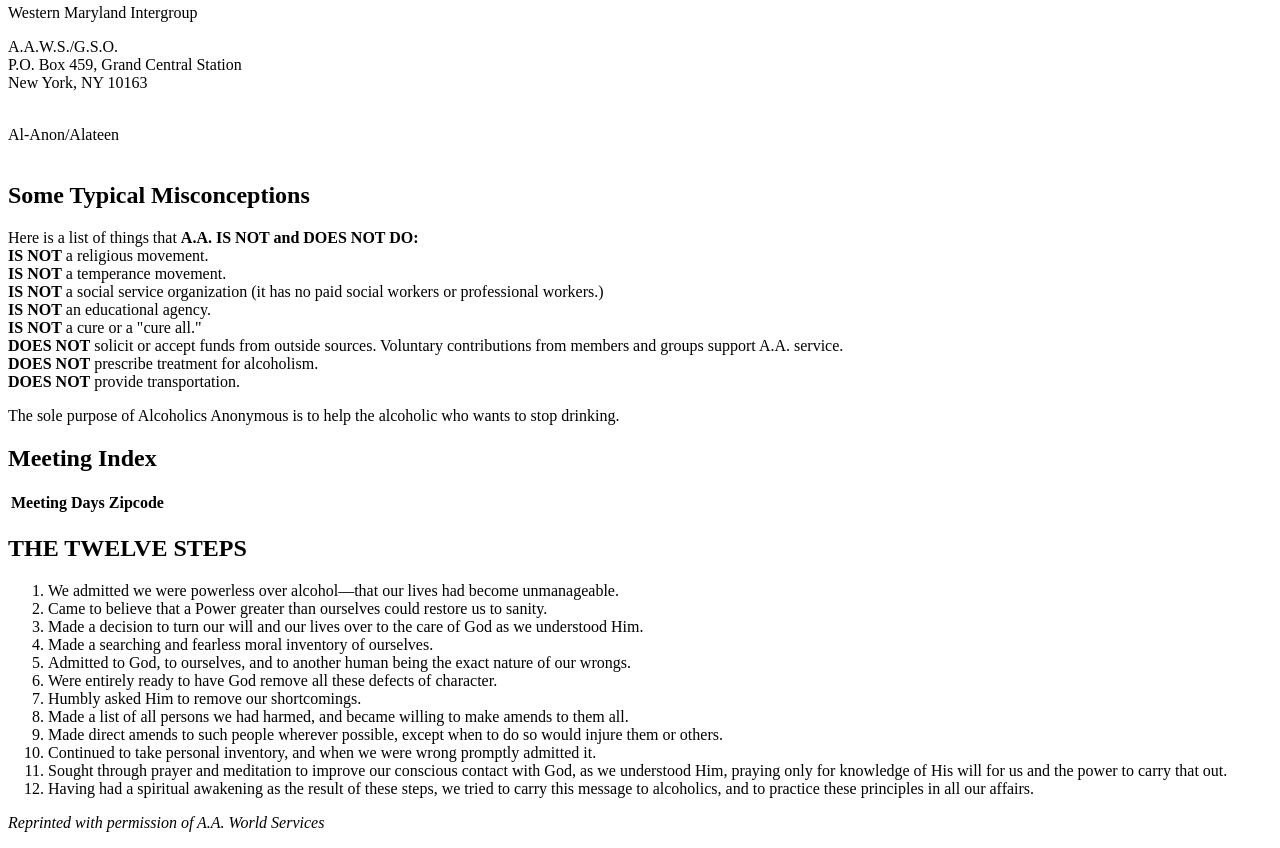
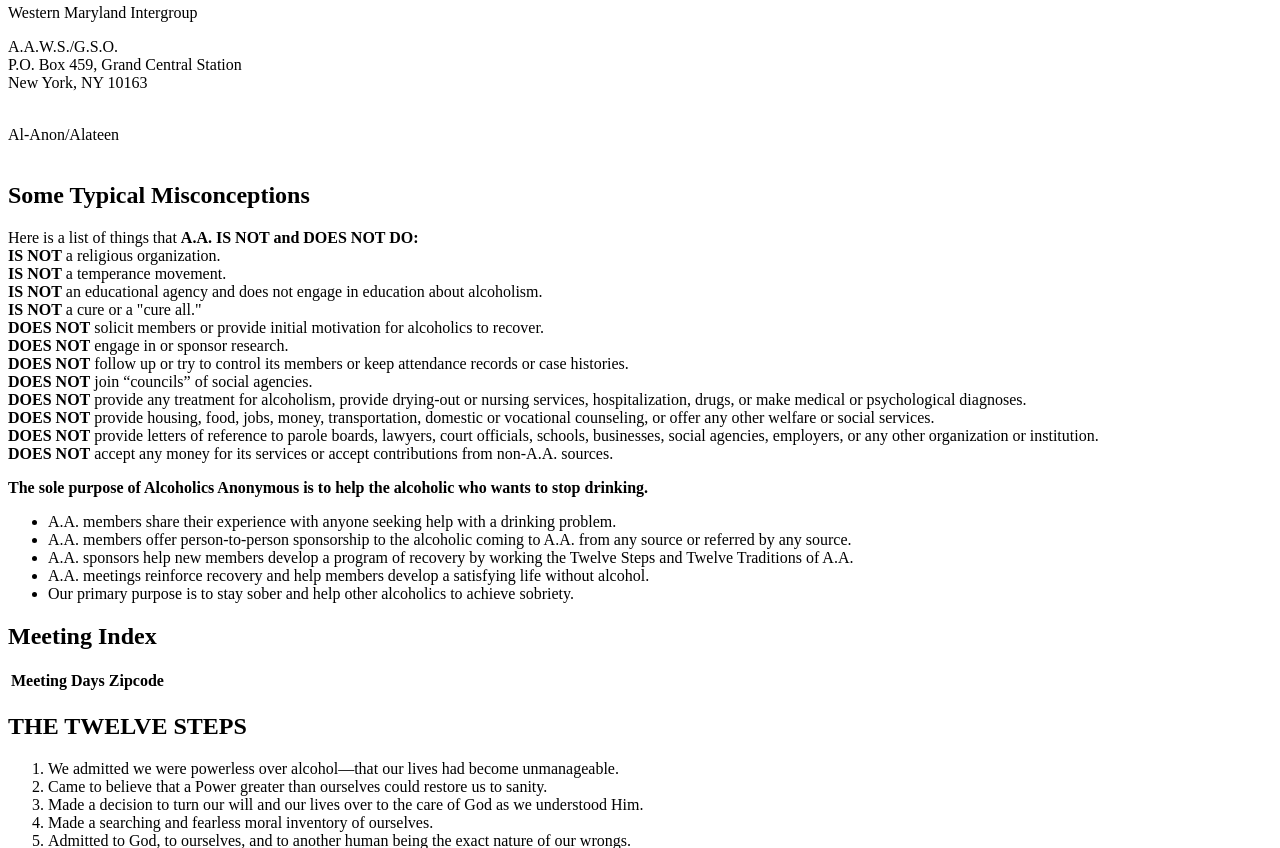
Before and after one commit to justquick/pdf12step, a Flask app: template pdf12step/templates/layout.html in a window 1280 px wide. Shown: the part 1009-1857 px from the top of the page. Run offline with Flask 2, Linux system fonts and the light colour scheme; the template is opened without the code that fills it, so the values that code supplies are empty.

Commit message:
misconceptions update

```diff
--- a/pdf12step/templates/includes/sections/misc.html
+++ b/pdf12step/templates/includes/sections/misc.html
@@ -1,19 +1,27 @@
 <h2>Some Typical Misconceptions</h2>
 <p>
 Here is a list of things that <b>A.A. IS NOT and DOES NOT DO:</b><br/>
-<b>IS NOT</b> a religious movement.<br/>
+<b>IS NOT</b> a religious organization.<br/>
 <b>IS NOT</b> a temperance movement.<br/>
-<b>IS NOT</b> a social service organization (it has no paid social workers or professional workers.)<br/>
-<b>IS NOT</b> an educational agency.<br/>
+<b>IS NOT</b> an educational agency and does not engage in education about alcoholism.<br/>
 <b>IS NOT</b> a cure or a "cure all."<br/>
-<b>DOES NOT</b> solicit or accept funds from
-outside sources. Voluntary contributions from
-members and groups support A.A. service.<br/>
-<b>DOES NOT</b> prescribe treatment for alcoholism.<br/>
-<b>DOES NOT</b> provide transportation.<br/>
+
+<b>DOES NOT</b> solicit members or provide initial motivation for alcoholics to recover.<br/>
+<b>DOES NOT</b> engage in or sponsor research.<br/>
+<b>DOES NOT</b> follow up or try to control its members or keep attendance records or case histories.<br/>
+<b>DOES NOT</b> join “councils” of social agencies.<br/>
+<b>DOES NOT</b> provide any treatment for alcoholism, provide drying-out or nursing services, hospitalization, drugs, or make medical or psychological diagnoses.<br/>
+<b>DOES NOT</b> provide housing, food, jobs, money, transportation, domestic or vocational counseling, or offer any other welfare or social services.<br/>
+<b>DOES NOT</b>  provide letters of reference to parole boards, lawyers, court officials, schools, businesses, social agencies, employers, or any other organization or institution.<br/>
+<b>DOES NOT</b> accept any money for its services or accept contributions from non-A.A. sources.<br/>
 
 <p>
-The sole purpose of Alcoholics Anonymous is
-to help the alcoholic who wants to stop
-drinking.
+<b>The sole purpose of Alcoholics Anonymous is to help the alcoholic who wants to stop drinking.</b>
+<ul>
+<li>A.A. members share their experience with anyone seeking help with a drinking problem.</li>
+<li>A.A. members offer person-to-person sponsorship to the alcoholic coming to A.A. from any source or referred by any source.</li>
+<li>A.A. sponsors help new members develop a program of recovery by working the Twelve Steps and Twelve Traditions of A.A.</li>
+<li>A.A. meetings reinforce recovery and help members develop a satisfying life without alcohol. </li>
+<li>Our primary purpose is to stay sober and help other alcoholics to achieve sobriety.</li>
+</ul>
 </p>
```
